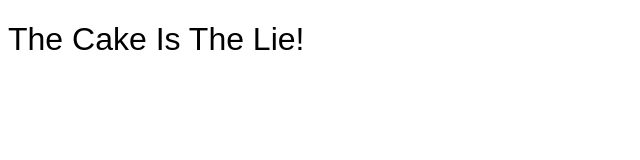
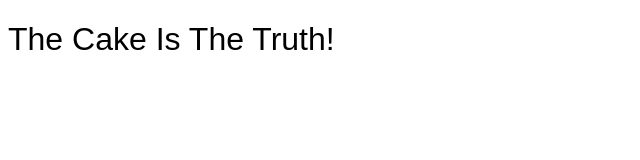
Before and after one commit to rockhowse/concourse-nginx, a plain HTML site: page index.html in a window 1280 px wide. Shown: the full height of the page, 0-640 px from the left. Drawn offline with Linux system fonts and the light colour scheme.

Commit message:
Emergency Cake fix

```diff
--- a/index.html
+++ b/index.html
@@ -14,7 +14,7 @@
 </head>
 <body>
     <h1>
-        The Cake Is The Lie!
+        The Cake Is The Truth!
     </h1>
 </body>
 </html>
```
Also changed, not shown: 1 other file.
